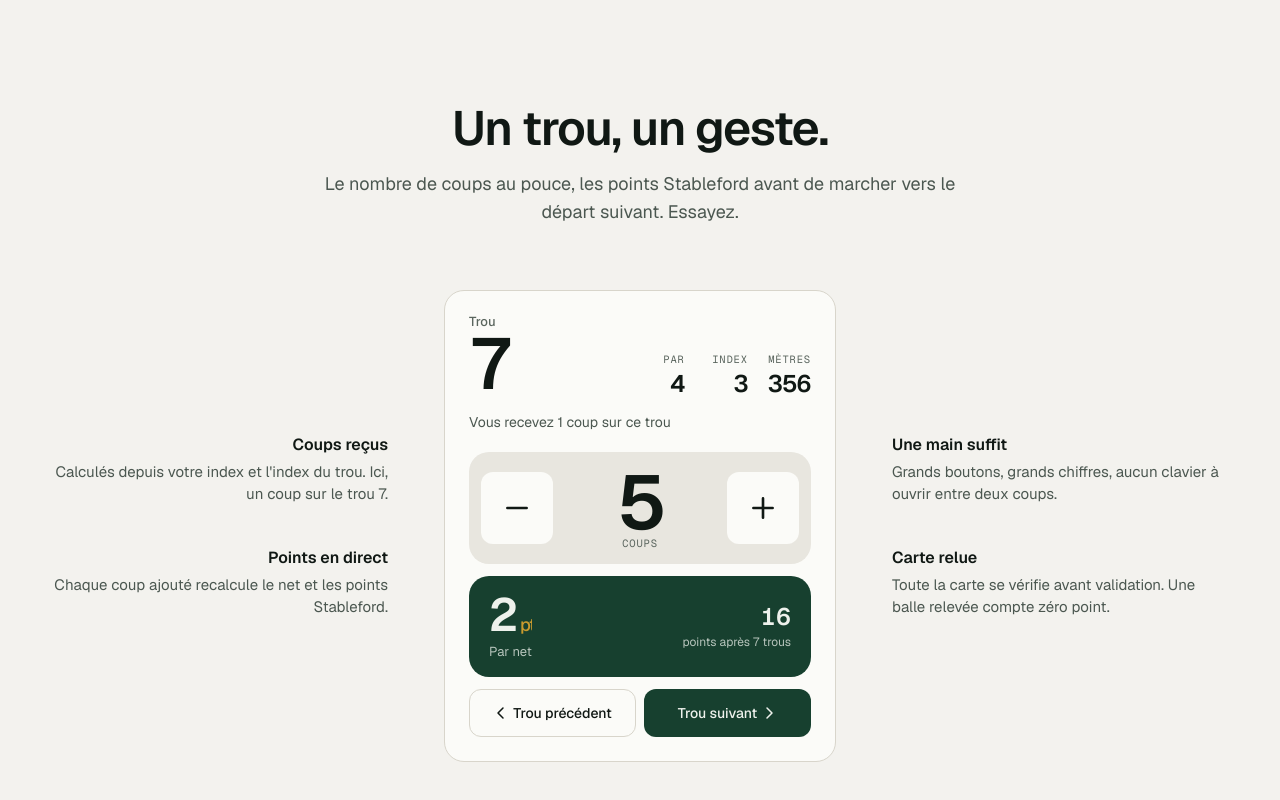
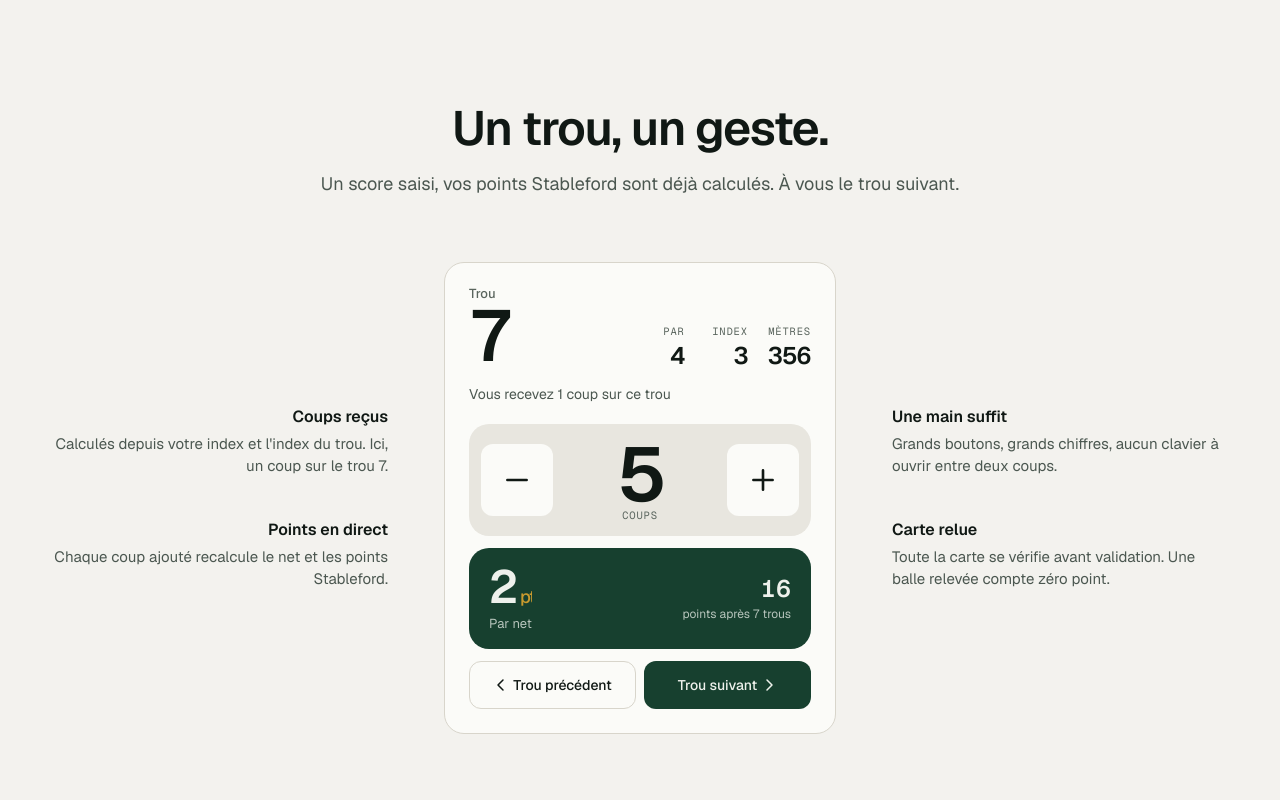
Before and after one commit to artibowzz-ui/eagle-touch, a Next.js app: page / in a window 1280 px wide. Shown: the part 2483-3283 px from the top of the page. Built offline with nearby package versions, Linux system fonts and the light colour scheme; no server answers.

Commit message:
Update ScoreSection.tsx

```diff
--- a/components/ScoreSection.tsx
+++ b/components/ScoreSection.tsx
@@ -28,7 +28,7 @@ export function ScoreSection() {
       <div className="max-w-[640px] lg:mx-auto lg:text-center">
         <h2 className="text-[2rem] leading-[1.05] font-semibold tracking-[-0.03em] md:text-5xl">Un trou, un geste.</h2>
         <p className="mt-4 text-ink-2 md:text-lg">
-          Le nombre de coups au pouce, les points Stableford avant de marcher vers le départ suivant. Essayez.
+          Un score saisi, vos points Stableford sont déjà calculés. À vous le trou suivant.
         </p>
       </div>
       <div className="mt-12 grid gap-10 lg:mt-16 lg:grid-cols-[1fr_392px_1fr] lg:items-center lg:gap-14">
```
